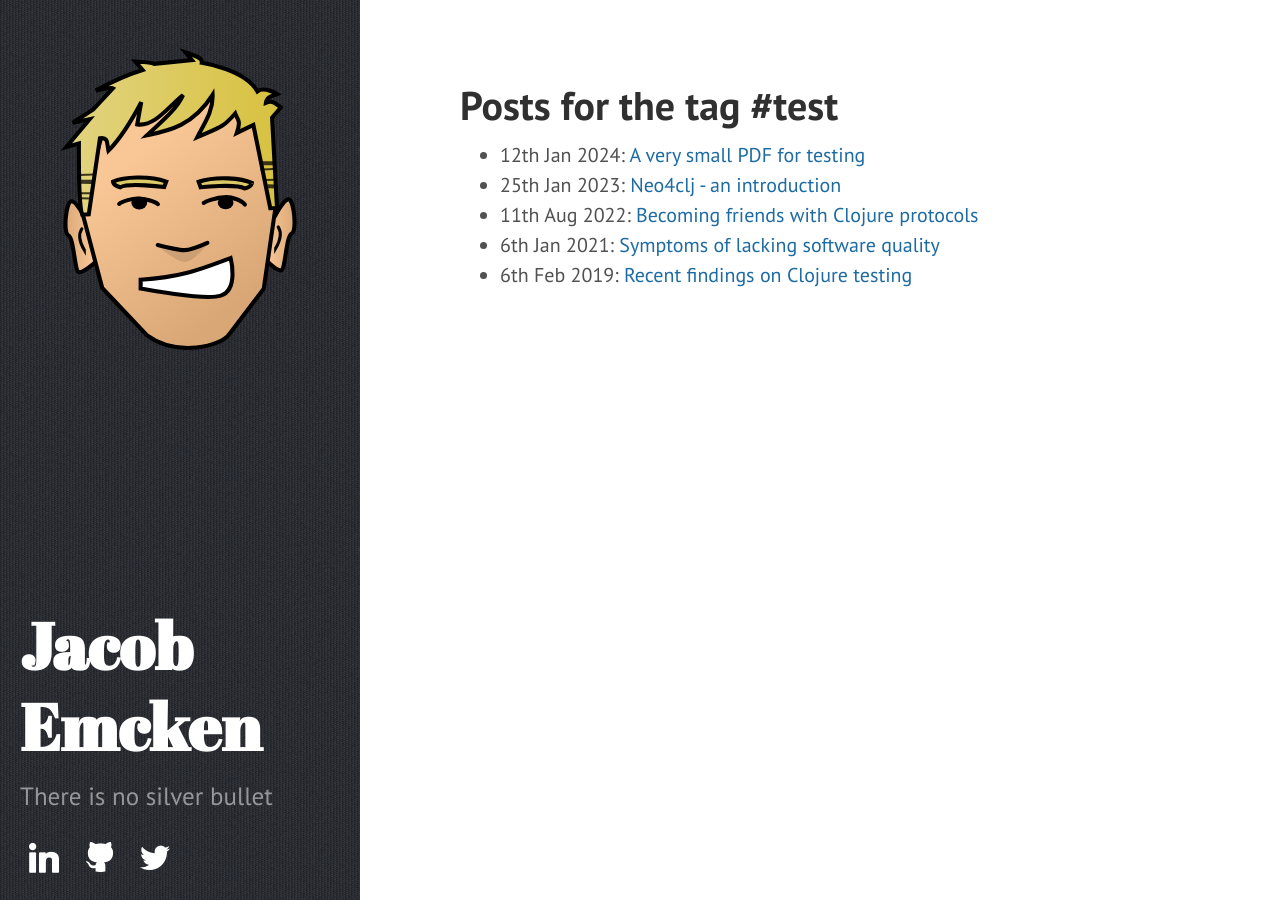
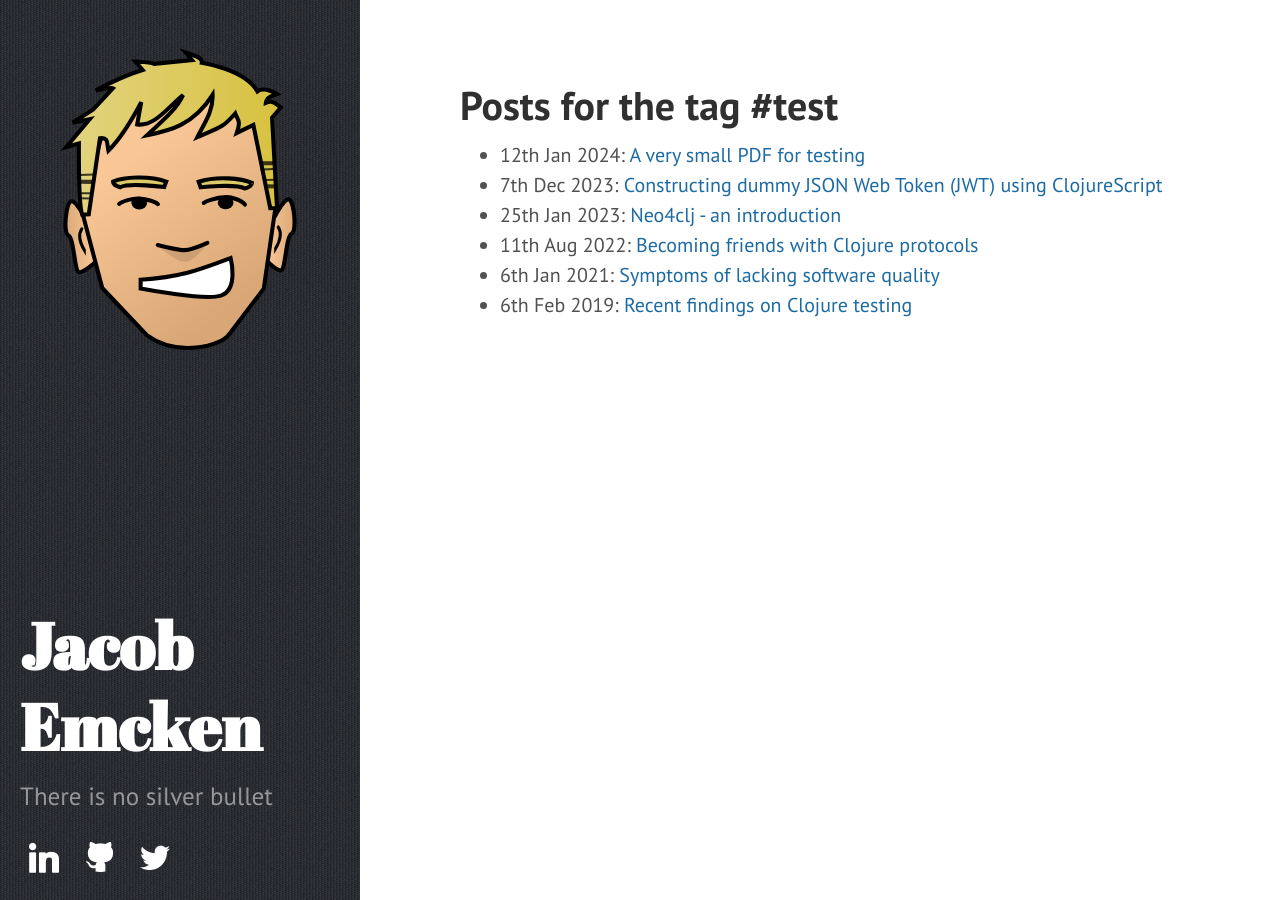
Before and after one commit to jacobemcken/jacobemcken.github.io, a Jekyll site: the page built from tags/test.html, in a window 1280 px wide. Built offline with Jekyll 4.4.1, drawn with Linux system fonts in a browser that asks for light colours.

Commit message:
Add missing tags in recent post about dummy JWT

```diff
--- a/_posts/2023-12-07-dummy-jwt-with-clojurescript.md
+++ b/_posts/2023-12-07-dummy-jwt-with-clojurescript.md
@@ -6,6 +6,8 @@ categories:
 tags:
 - Clojure
 - ClojureScript
+- jwt
+- Test
 comments: true
 excerpt_separator: <!--more-->
 ---
```
